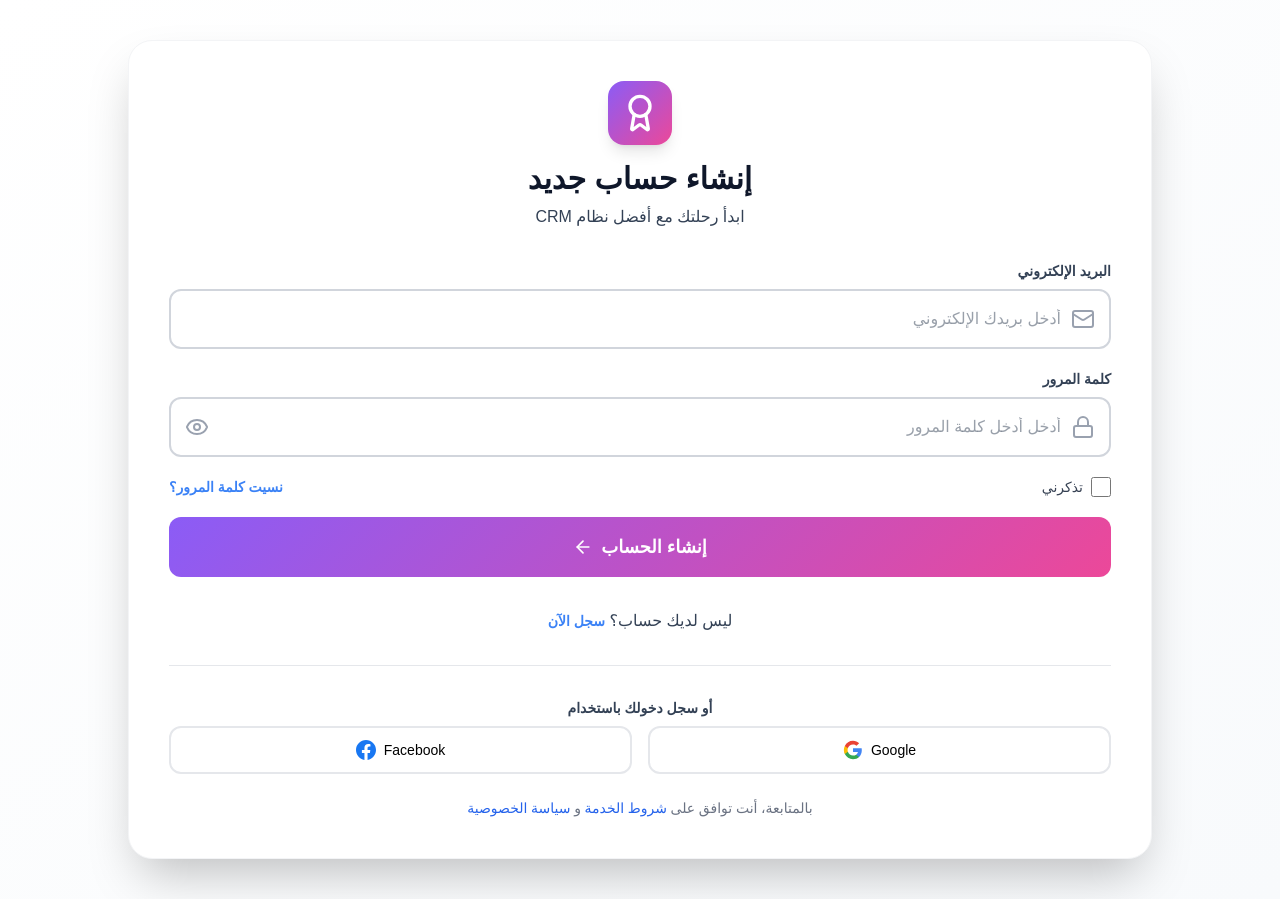
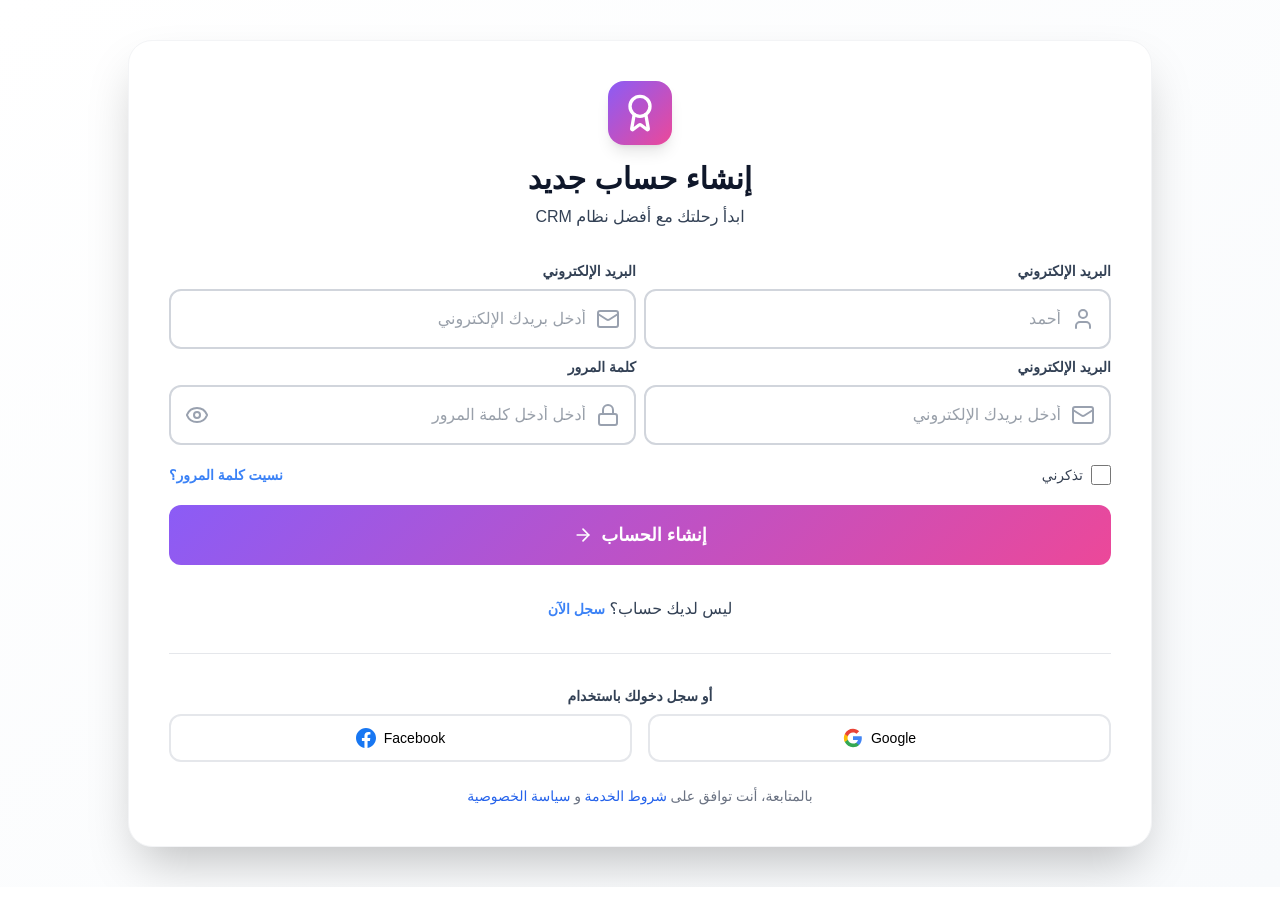
Before and after one commit to Mohammedelsisi21/mini-crm, a React (Vite) app: page / in a window 1280 px wide. Built offline with nearby package versions, Linux system fonts and the light colour scheme.

Commit message:
Added Validation in RegisterSchema

```diff
--- a/src/pages/auth/Register.tsx
+++ b/src/pages/auth/Register.tsx
@@ -5,19 +5,24 @@ import FormTitle from "../../components/form/FormTitle";
 import Checkbox from "../../components/common/Checkbox";
 import AuthLink from "../../components/common/AuthLink";
 import Button from "../../components/common/Button";
-import { ArrowLeft, Award, Lock, Mail } from "lucide-react";
+import {ArrowRight, Award, Lock, Mail, User } from "lucide-react";
 import GoogleIcon from "../../icons/GoogleIcon";
 import FacebookIcon from "../../icons/FacebookIcon";
 import SocialButton from "../../components/common/SocialButton";
 import { useForm } from "react-hook-form";
-import { LoginSchema } from "../../validation";
+import { RegisterSchema } from "../../validation";
 import { yupResolver } from "@hookform/resolvers/yup"
 import MsgError from "../../components/common/MsgError";
 
 
 type FormData = {
+    fristName: string
+    lastName: string
     email: string
+    phone: string
+    companyName: string
     password: string
+    confirmPassword: string
 }
 const Register = () => {
     const {
@@ -25,7 +30,7 @@ const Register = () => {
         handleSubmit,
         formState: { errors },
         } = useForm<FormData>({
-            resolver: yupResolver(LoginSchema),
+            resolver: yupResolver(RegisterSchema),
         })
 
 
@@ -39,6 +44,17 @@ return (<>
         title="إنشاء حساب جديد"
         des="ابدأ رحلتك مع أفضل نظام CRM"/>
         <form className="space-y-5 font-main" onSubmit={onSubmit}>
+            <div className="grid grid-cols-1 md:grid-cols-2 gap-2">
+                <div>
+                    <Label  text="البريد الإلكتروني"/>
+                    <Input {...register("fristName")} type="text" name="fristName" pl="pl-4" error={!!errors.fristName} placeholder="أحمد" icon={<User size={24}/>}/>
+                    <MsgError error={errors.fristName?.message}/>
+                </div>
+                <div>
+                    <Label  text="البريد الإلكتروني"/>
+                    <Input {...register("email")} type="email" name="email" pl="pl-4" error={!!errors.email} placeholder="أدخل بريدك الإلكتروني" icon={<Mail size={24}/>}/>
+                    <MsgError error={errors.email?.message}/>
+                </div>
                 <div>
                     <Label  text="البريد الإلكتروني"/>
                     <Input {...register("email")} type="email" name="email" pl="pl-4" error={!!errors.email} placeholder="أدخل بريدك الإلكتروني" icon={<Mail size={24}/>}/>
@@ -49,13 +65,14 @@ return (<>
                     <Input {...register("password")} type="password" name="password" error={!!errors.password} pl="pl-12" pass placeholder="أدخل أدخل كلمة المرور" icon={<Lock size={24}/>}/>
                     <MsgError error={errors.password?.message}/>
                 </div>
+            </div>
             <div className="flex items-center justify-between font-main">
                 <Checkbox text="تذكرني"/>
                 <AuthLink text="نسيت كلمة المرور؟"/>
             </div>
             <Button variant="secondary" ariaLabel="login-btn" type="submit">
                 <span>إنشاء الحساب</span>
-                <ArrowLeft size={20} className="group-hover:translate-x-1 transition-transform" />
+                <ArrowRight size={20} className="group-hover:translate-x-1 transition-transform" />
             </Button>
             <div className="mt-8 text-center">
                 <p className="text-text-body">
--- a/src/validation/index.ts
+++ b/src/validation/index.ts
@@ -1,5 +1,53 @@
 import * as yup from "yup";
 
+
+// ** LoginSchema
+export const RegisterSchema = yup.object().shape({
+    firstName: yup
+    .string()
+    .required("الاسم مطلوب")
+    .matches(/^[a-zA-Z\u0600-\u06FF\s]{3,}$/, "يجيب ان يكون الاسم اكثر من 3 حروف عل الاقل"),
+
+    lastName: yup
+    .string()
+    .required("الاسم مطلوب")
+    .matches(/^[a-zA-Z\u0600-\u06FF\s]{3,}$/, "يجيب ان يكون الاسم اكثر من 3 حروف عل الاقل"),
+
+    email: yup
+    .string()
+    .email("البريد الإلكتروني غير صالح")
+    .required("البريد الإلكتروني مطلوب")
+    .matches(
+        /^[a-zA-Z0-9._%+-]+@gmail\.com$/,
+        "البريد الإلكتروني غير صالح"
+    ),
+
+    phone: yup
+    .string()
+    .required("رقم الهاتف مطلوب")
+    .matches(/^01[0|1|2|5][0-9]{8}$/, "رقم الهاتف غير صالح"),
+
+    companyName: yup
+    .string()
+    .required("اسم الشركة مطلوب")
+    .matches(/^[a-zA-Z\u0600-\u06FF0-9&\-\s]{3,}$/, "اسم الشركة غير صالح"),
+
+    password: yup
+    .string()
+    .required("كلمة المرور مطلوبة")
+    .matches(/^(?=.*[A-Z])/, "يجب أن تحتوي على حرف كبير واحد")
+    .matches(/^(?=.*[0-9])/, "يجب أن تحتوي على رقم واحد")
+    .matches(/^(?=.*[!@#$^&_/-/,<>?])/, "يجب أن تحتوي على رمز خاص واحد")
+    .min(8, "يجب أن تكون 8 أحرف على الأقل"),
+
+    confirmPassword: yup
+    .string()
+    .required("تأكيد كلمة المرور مطلوبة")
+    .oneOf([yup.ref("password")], "كلمتا المرور غير متطابقتين")
+
+});
+
+// ** LoginSchema
 export const LoginSchema = yup.object().shape({
     email: yup
     .string()
```
Lines whose indentation alone changed are shown as unchanged.
